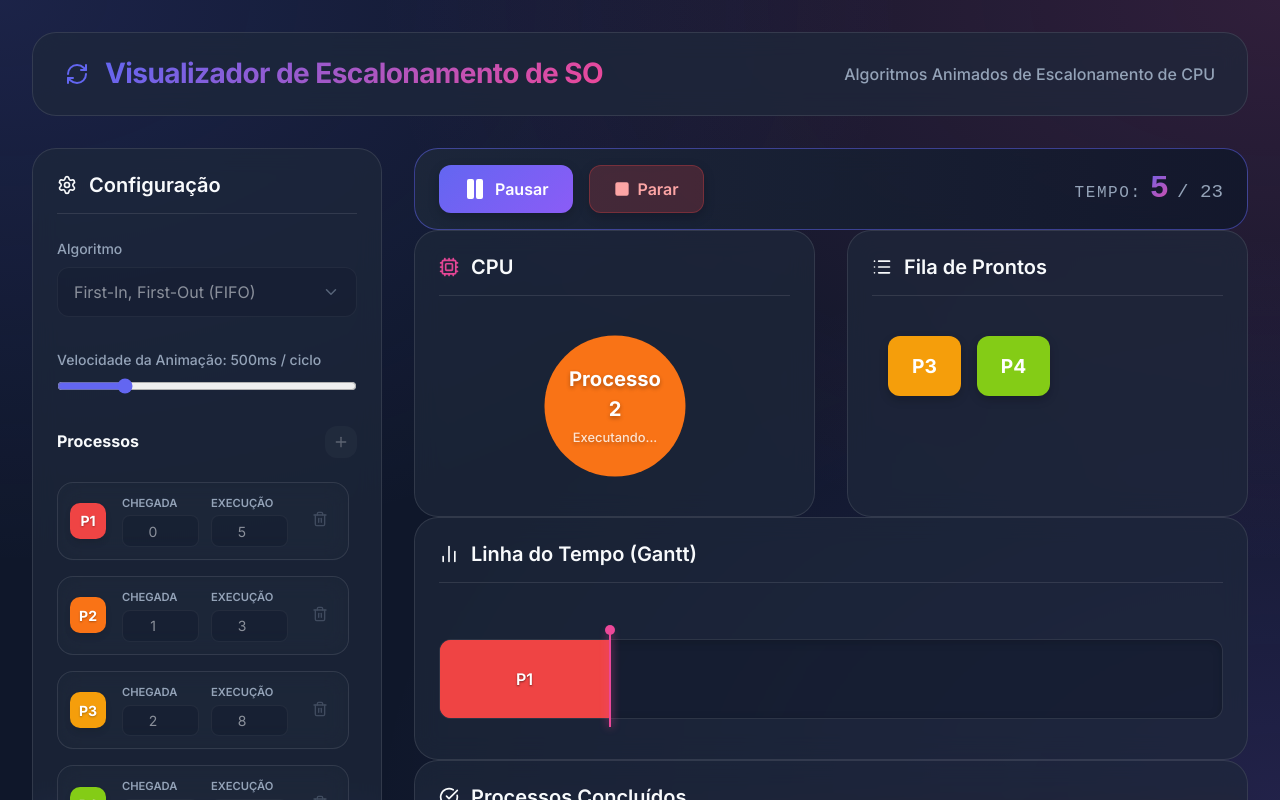
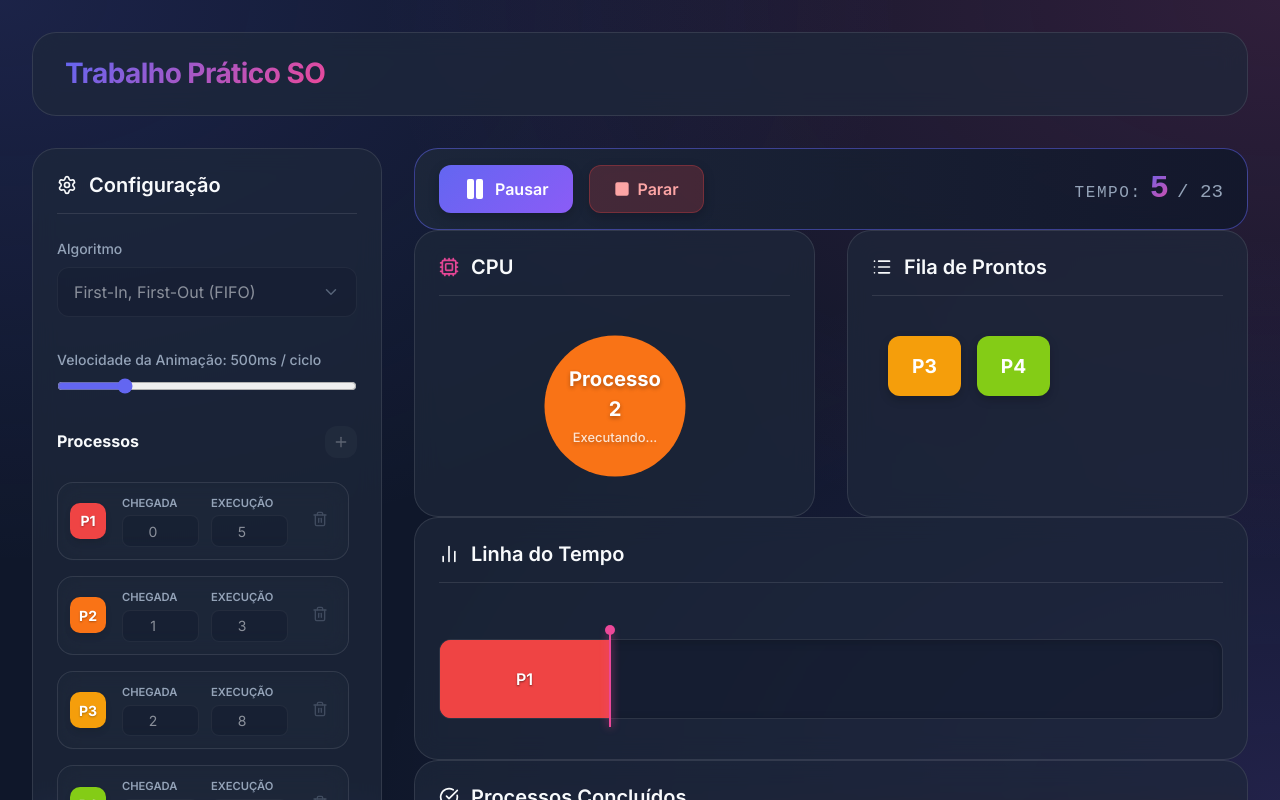
Before and after one commit to brunokeil/brunokeil.github.io, a React (Vite) app: page / in a window 1280 px wide. Both pictures are taken after a click on the button "Iniciar". Shown: the top 800 px of the page. Built offline with nearby package versions, Linux system fonts and the light colour scheme.

Commit message:
fix: Remove icon and change application title

```diff
--- a/src/App.jsx
+++ b/src/App.jsx
@@ -281,10 +281,8 @@ function App() {
     <div className="app-container">
       <header className="header glass">
         <div className="logo">
-          <RefreshCw className="logo-icon" />
-          <h1 className="gradient-text">Visualizador de Escalonamento de SO</h1>
+          <h1 className="gradient-text">Trabalho Prático SO</h1>
         </div>
-        <p className="subtitle">Algoritmos Animados de Escalonamento de CPU</p>
       </header>
 
       <div className="main-content">
@@ -453,7 +451,7 @@ function App() {
             <div className="panel glass gantt-panel">
               <div className="panel-header">
                 <BarChart2 size={20} />
-                <h2>Linha do Tempo (Gantt)</h2>
+                <h2>Linha do Tempo</h2>
               </div>
 
               <div className="gantt-chart-container">
```
Also changed, not shown: 1 other file (tests, documents, lock files or other folders).
